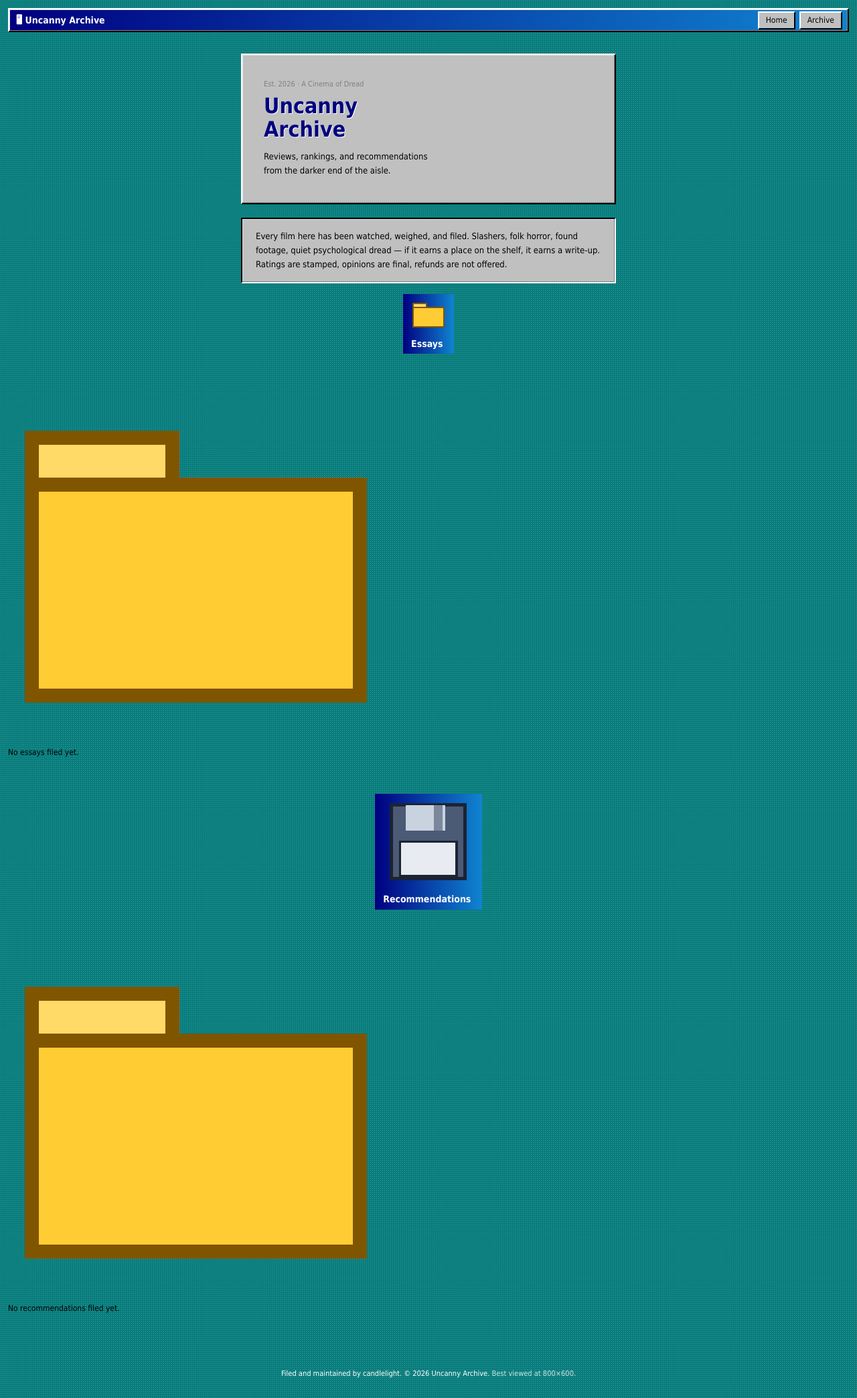
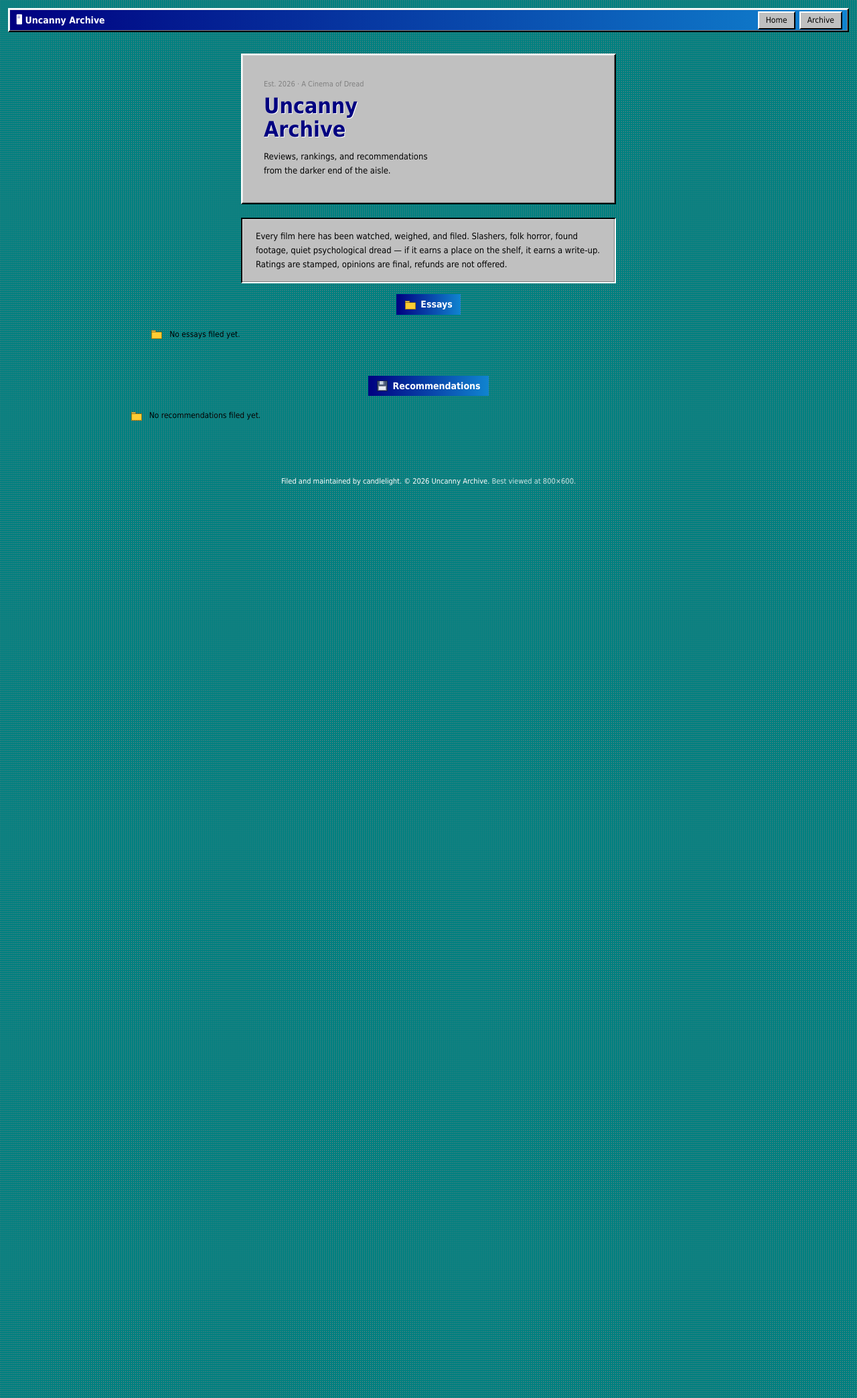
Before and after one commit to teaque278/uncannyarchive, a Jekyll site: the page built from index.html, in a window 1280 px wide. Shown: the whole page at 67% size. Built offline with Jekyll 4.4.1, drawn with Linux system fonts in a browser that asks for light colours; some web fonts are replaced.

Commit message:
Update style.css

```diff
--- a/assets/css/style.css
+++ b/assets/css/style.css
@@ -236,3 +236,15 @@
 @media (max-width: 560px) {
   .dispatch-card { flex-direction: column; }
 }
+
+/* ===== Pixel icons ===== */
+.pxicon {
+  width: 18px;
+  height: 18px;
+  vertical-align: middle;
+  margin-right: 6px;
+  image-rendering: pixelated;
+}
+
+.section-label { display: flex; align-items: center; justify-content: center; }
+.empty-note { display: flex; align-items: center; justify-content: center; gap: 4px; }
```
